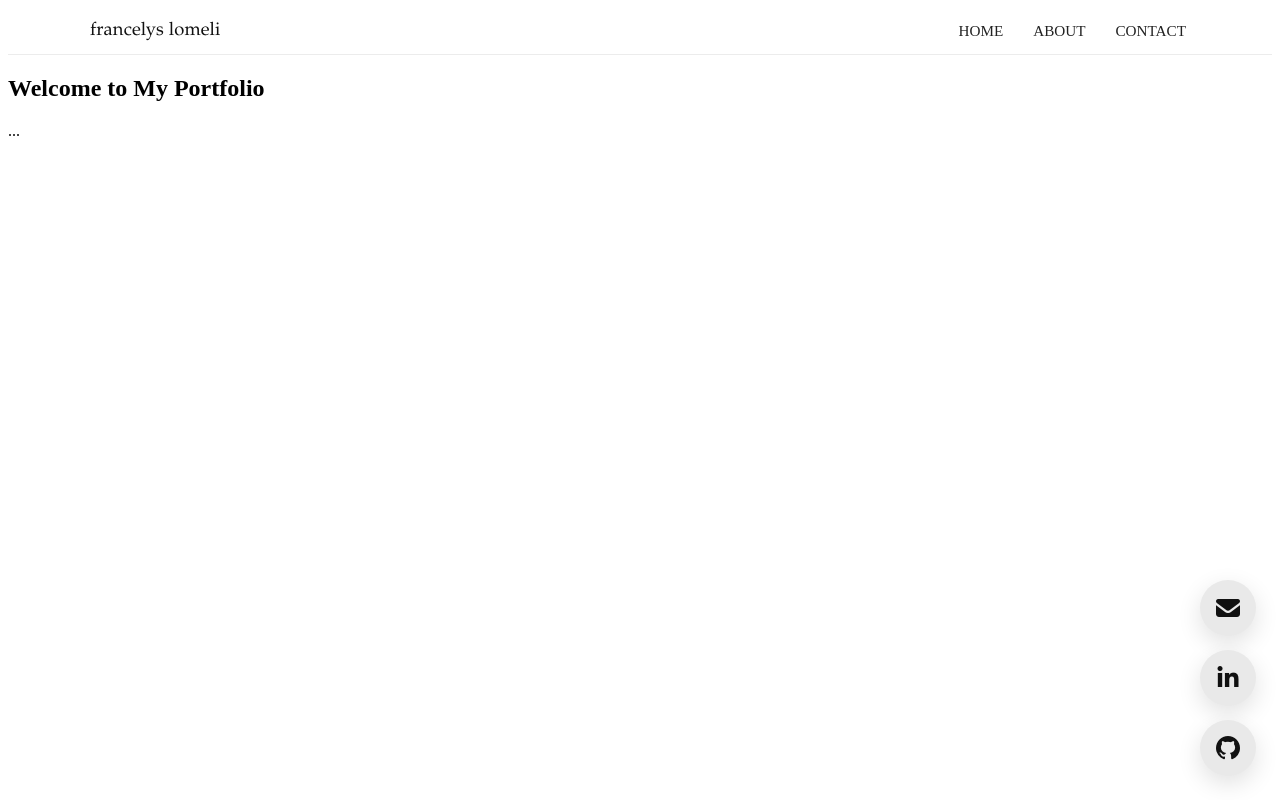
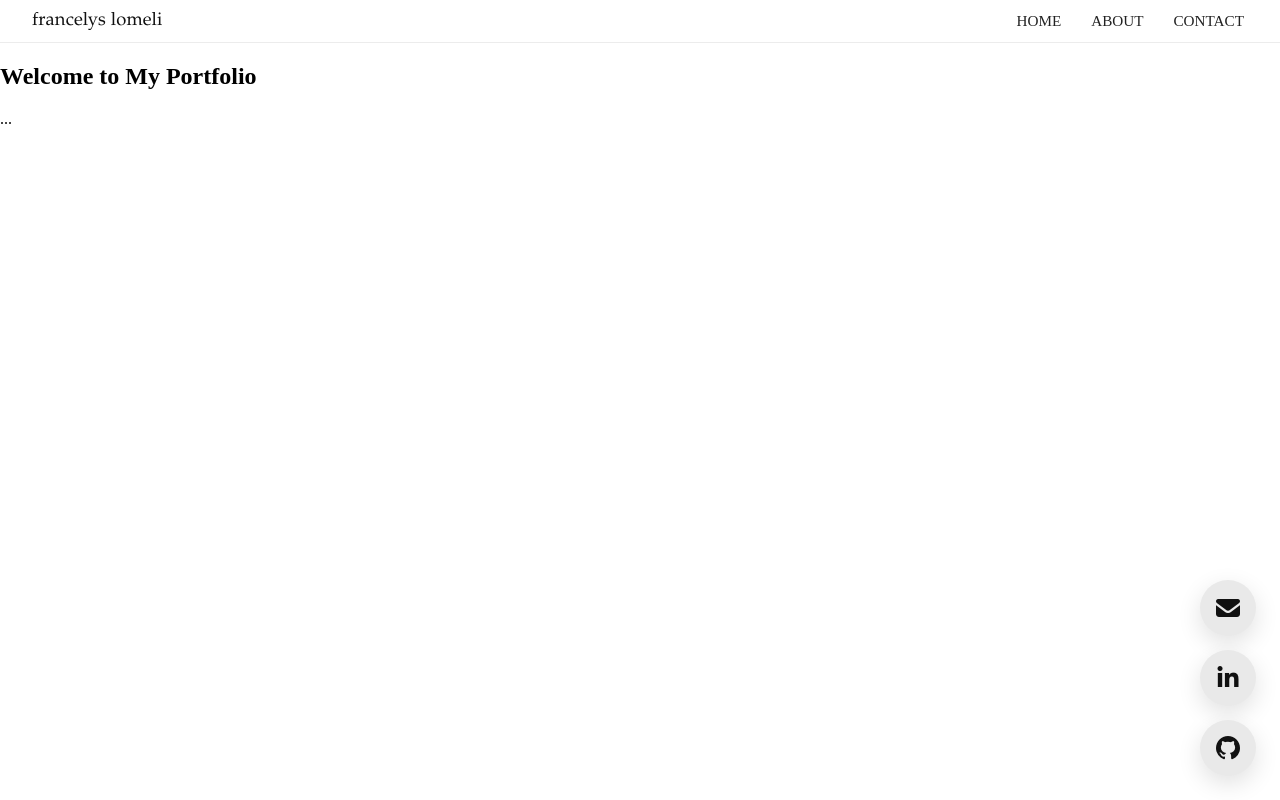
Before and after one commit to francelysl/Personal-Website, a React (Create React App) app: page / in a window 1280 px wide. Built offline with nearby package versions, Linux system fonts and the light colour scheme.

Commit message:
Fixing navigation border issue

```diff
--- a/src/styles/Navbar.css
+++ b/src/styles/Navbar.css
@@ -1,4 +1,6 @@
 html { scroll-behavior: smooth; }
+body { margin: 0; overflow-x: hidden; }
+*, *::before, *::after { box-sizing: border-box; }
 
 .navbar {
   position: sticky;
@@ -10,47 +12,56 @@ html { scroll-behavior: smooth; }
 }
 
 .nav-inner {
-  max-width: 1100px;
-  margin: 0 auto;
-  padding: 14px 20px;
+  margin: 0;
+  width:100%;
+  padding-block: 12px;
+  padding-inline: clamp(16px, 4vw, 32px);
   display: flex;
   align-items: center;
   justify-content: space-between;
+  gap: clamp(8px, 2vw, 16px);
 }
 
-/* Brand — Apple Garamond Light like the specimen */
+
 .brand {
   font-family: "AppleGaramond","EB Garamond",Garamond,Georgia,serif;
   font-weight: 300;                 /* Light */
-  font-variant-ligatures: common-ligatures;
-  font-variant-numeric: oldstyle-nums;
-  -webkit-font-smoothing: antialiased;
-  text-rendering: optimizeLegibility;
-
   color: #111;
   text-decoration: none;
-  font-size: 1.15rem;
+  font-size: clamp(1rem, 2vw + 0.5rem, 1.15rem);
   letter-spacing: 0.01em;
   line-height: 1;
+
+  font-size: clamp(1rem, 2vw + 0.5rem, 1.15rem);
+  flex: 1 1 auto;
+  min-width: 0;
+  max-width: 50vw;
+  white-space: nowrap;
+  overflow: hidden;
+  text-overflow: ellipsis;
 }
 
 .nav-links {
   list-style: none;
   display: flex;
   align-items: center;
-  gap: 22px;
+  justify-content: flex-end;
+  gap: clamp(8px, 3vw, 22px);
   margin: 0;
   padding: 0;
+  flex: 0 1 55vw;
+  min-width: 0;
 }
 
 .nav-links a {
   text-decoration: none;
   color: #222;
   font-weight: 500;
-  font-size: .95rem;
+  font-size: clamp(0.78rem, 1.2vw + 0.6rem, 0.95rem);
   padding: 6px 4px;
   border-radius: 8px;
   transition: color .14s ease, background .14s ease, transform .14s ease;
+  white-space: nowrap;
 }
 .nav-links a:hover { color:#000; background:#f1f1f1; transform: translateY(-1px); }
 
@@ -60,3 +71,9 @@ html { scroll-behavior: smooth; }
   .brand { font-size: 1rem; }
   .nav-links a { font-size: .9rem; }
 }
+
+@media (max-width: 360px) {
+    .brand { font-size: 0.95rem; }
+    .nav-links { gap: 8px; }
+    .nav-links a { font-size: 0.8rem; padding: 4px 2px; }
+  }
```
